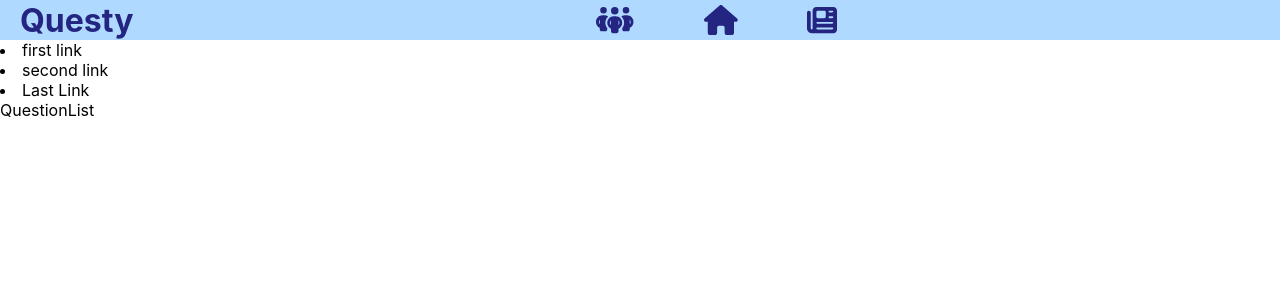
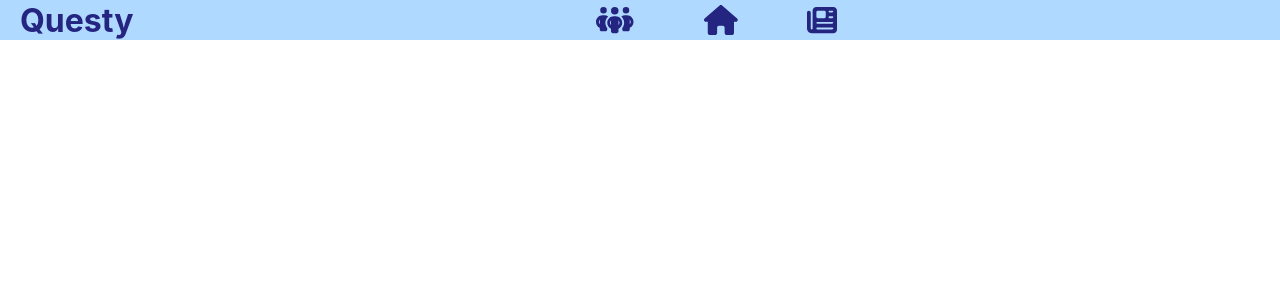
Before and after one commit to NixonOjiem/forum, a React (Create React App) app in the folder frontend/: page /forum in a window 1280 px wide. Shown: the top 300 px of the page. Built offline with nearby package versions, Linux system fonts and the light colour scheme.

Commit message:
started working on an iframe to render forum app

```diff
--- /dev/null
+++ b/frontend/src/components/EntireForum.js
@@ -0,0 +1,16 @@
+import React from 'react'
+
+function EntireForum() {
+  return (
+    <div style={{ width: '100%', height: '100vh' }}>
+      <iframe
+        src="http://localhost:9080/"
+        style={{ width: '100%', height: '100%', border: 'none' }}
+        title="Apache Content"
+      />
+    </div>
+
+  )
+}
+
+export default EntireForum
--- a/frontend/src/components/Forums.js
+++ b/frontend/src/components/Forums.js
@@ -2,13 +2,13 @@ import React from 'react'
 import Header from './Header'
 import SideBar from './SideBar'
 import QuestionList from './QuestionList'
+import EntireForum from './EntireForum'
 
 function Forums() {
   return (
     <div className='forum-container'>
         <Header />
-        <SideBar />
-        <QuestionList />
+        <EntireForum />
     </div>
   )
 }
--- /dev/null
+++ b/package.json
@@ -0,0 +1,5 @@
+{
+  "dependencies": {
+    "cors": "^2.8.5"
+  }
+}
```
Also changed, not shown: 1 other file (tests, documents, lock files or other folders).
